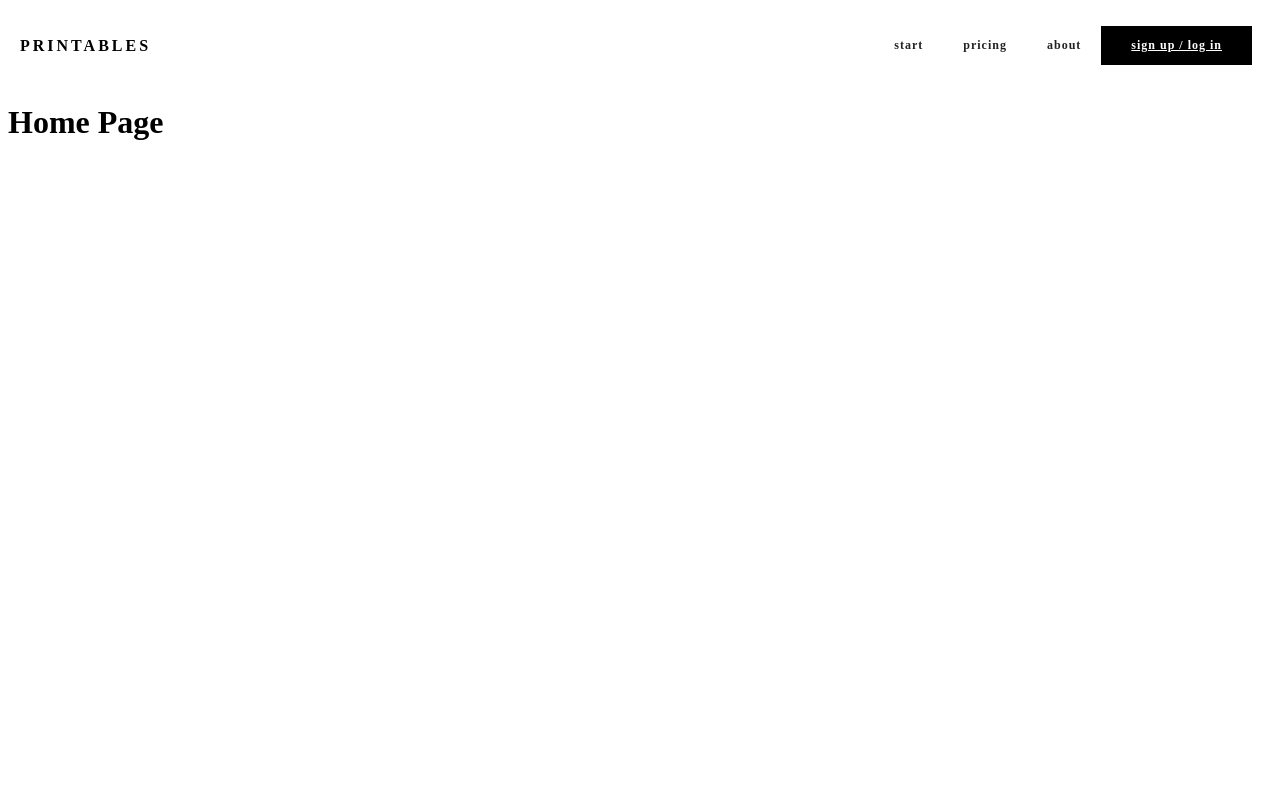
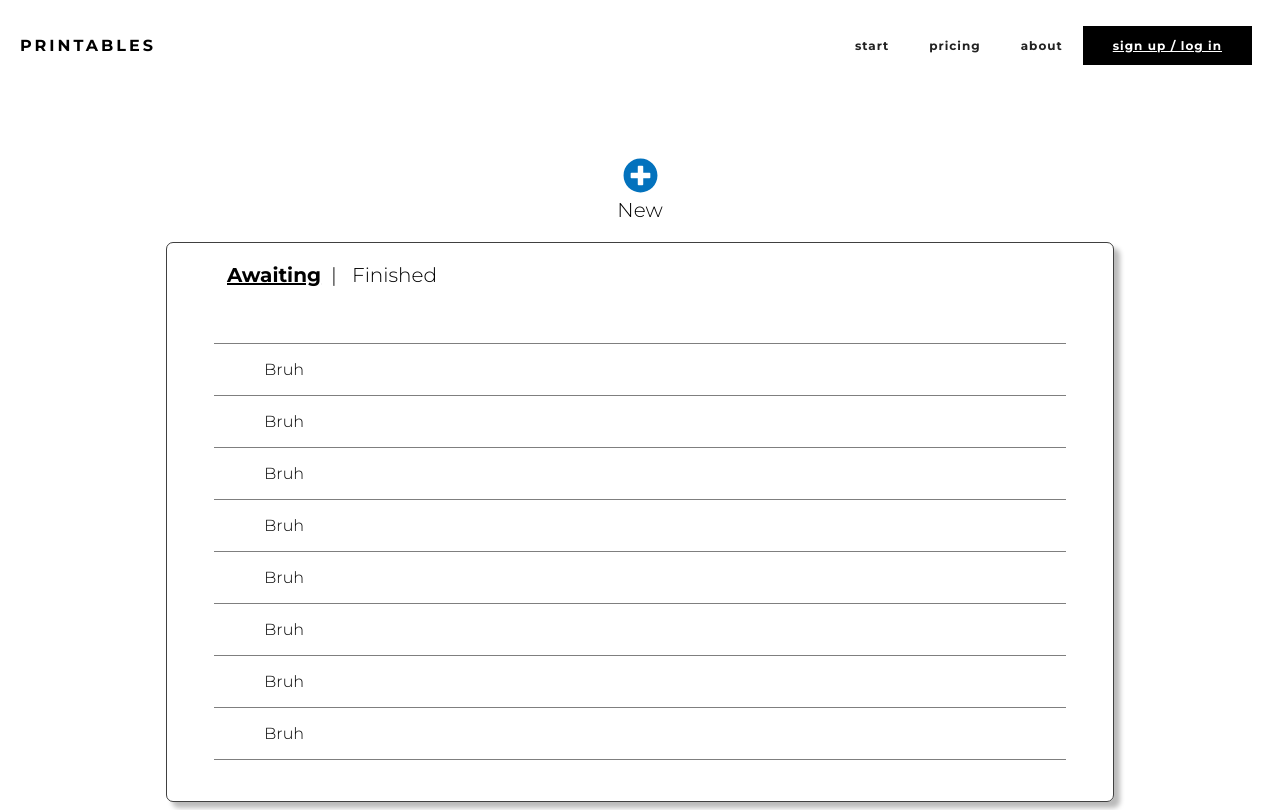
Before and after one commit to casheridan/Printables, a React (Create React App) app: page / in a window 1280 px wide. Built offline with nearby package versions, Linux system fonts and the light colour scheme.

Commit message:
Added New PrintableBox ui to mainpage, added montserrat, lots of styling for printablebox

```diff
--- a/public/index.html
+++ b/public/index.html
@@ -3,6 +3,9 @@
   <head>
     <meta charset="utf-8" />
     <link rel="icon" href="%PUBLIC_URL%/favicon.ico" />
+    <link rel="preconnect" href="https://fonts.googleapis.com">
+    <link rel="preconnect" href="https://fonts.gstatic.com" crossorigin>
+    <link href="https://fonts.googleapis.com/css2?family=Montserrat:wght@300;700&display=swap" rel="stylesheet">
     <meta name="viewport" content="width=device-width, initial-scale=1" />
     <meta name="theme-color" content="#000000" />
     <meta
--- a/src/components/Navbar.css
+++ b/src/components/Navbar.css
@@ -3,7 +3,7 @@
   padding-top: 10px;
   padding-bottom: 10px;
   background-color: #fff;
-  font-family: Montserrat;
+  font-family: 'Montserrat', sans-serif;
 }
 
 .w-nav {
@@ -30,6 +30,7 @@
   align-items: center;
   align-self: auto;
   flex: 1 1 0%;
+  font-weight: 700;
 }
 
 .w-nav-brand {
@@ -67,7 +68,7 @@
   padding-left: 40px;
   color: #747474;
   font-size: 12px;
-  font-weight: 600;
+  font-weight: 700;
   letter-spacing: 1px;
   text-transform: lowercase;
 }
--- /dev/null
+++ b/src/components/PrintableBox.css
@@ -0,0 +1,123 @@
+.newprint-btn {
+    display: flex;
+    justify-content: center;
+    align-items: center;
+    flex-direction: column;
+    margin-top: 75px;
+}
+
+.new-btn {
+    width: 35px;
+    height: 35px;
+    color: #0372BD;
+}
+
+.newprint-btn p {
+    font-family: 'Montserrat', sans-serif;
+    font-size: 20px;
+    margin-top: 5px;
+}
+
+.my-printables {
+    display: flex;
+    justify-content: center;
+    align-items: center;
+    max-width: 100%;
+}
+
+.printbox-switch {
+    display: flex;
+    flex-direction: row;
+    margin-left: 20px;
+    margin-top: 20px;
+    list-style-type: none;
+}
+
+.switch-item {
+    font-family: 'Montserrat', sans-serif;
+    font-size: 20px;
+    font-weight: 300;
+}
+
+.switch-item.active {
+    font-weight: 700;
+    text-decoration: underline;
+}
+
+.printbox-switch li + li:before{
+    content: " | ";
+    padding: 0 10px;
+}
+
+.printing-box {
+    border: 1px solid rgba(0, 0, 0, 75%);
+    border-radius: 7px;
+    box-shadow: 6px 6px 5px rgba(0, 0, 0, 27%);
+    flex-direction: column;
+    width: clamp(350px, 75%, 2000px);
+    height: 70vh;
+}
+
+.print-box {
+    margin-top: 40px;
+    display: flex;
+    justify-content: center;
+    max-height: 80%;
+}
+
+.print-list {
+    width: 90%;
+    max-height: 100%;
+}
+
+.prints {
+    max-height: 95%;
+    padding-left: 0;
+    overflow-y: scroll;
+    overflow-x: hidden;
+}
+
+.prints > li:is(:first-of-type) {
+    border-top: 1px solid rgba(0,0,0,50%);
+    border-bottom: 1px solid rgba(0,0,0,50%);
+}
+
+.prints > li:not(:last-of-type) {
+    border-bottom: 1px solid rgba(0, 0, 0, 50%)
+}
+
+.prints > li:is(:last-of-type) {
+    border-bottom: 1px solid rgba(0,0,0,50%);
+}
+
+.printable {
+    list-style-type: none;
+    font-family: 'Montserrat', sans-serif;
+    font-weight: 300;
+    padding-top: 16px;
+    padding-bottom: 16px;
+    padding-left: 50px;
+}
+
+/* width */
+::-webkit-scrollbar {
+    width: 10px;
+    margin-left: 5px;
+}
+
+/* Track */
+::-webkit-scrollbar-track {
+    background: none;
+    border-radius: 10px;
+}
+
+/* Handle */
+::-webkit-scrollbar-thumb {
+    border-radius: 10px;
+    background: #ccc;
+}
+
+/* Handle on hover */
+::-webkit-scrollbar-thumb:hover {
+    background: #999;
+}
--- /dev/null
+++ b/src/components/PrintableBox.js
@@ -0,0 +1,52 @@
+import React from 'react';
+import './PrintableBox.css';
+import {FaPlusCircle} from 'react-icons/fa'
+
+function PrintableBox () {
+    return (
+        <>
+            <div className='newprint-btn'>
+                <FaPlusCircle className='new-btn' />
+                <p>New</p>
+            </div>
+            <div className='my-printables'>
+                <div className='printing-box'>
+                    <ul className='printbox-switch'>
+                        <li className='switch-item active'>Awaiting</li>
+                        <li className='switch-item'>Finished</li>
+                    </ul>
+                    <div className='print-box'>
+                        <div className='print-list'>
+                            <ul className='prints'>
+                                <li className='printable'>Bruh</li>
+                                <li className='printable'>Bruh</li>
+                                <li className='printable'>Bruh</li>
+                                <li className='printable'>Bruh</li>
+                                <li className='printable'>Bruh</li>
+                                <li className='printable'>Bruh</li>
+                                <li className='printable'>Bruh</li>
+                                <li className='printable'>Bruh</li>
+                                <li className='printable'>Bruh</li>
+                                <li className='printable'>Bruh</li>
+                                <li className='printable'>Bruh</li>
+                                <li className='printable'>Bruh</li>
+                                <li className='printable'>Bruh</li>
+                                <li className='printable'>Bruh</li>
+                                <li className='printable'>Bruh</li>
+                                <li className='printable'>Bruh</li>
+                                <li className='printable'>Bruh</li>
+                                <li className='printable'>Bruh</li>
+                                <li className='printable'>Bruh</li>
+                                <li className='printable'>Bruh</li>
+                                <li className='printable'>Bruh</li>
+                                <li className='printable'>Bruh</li>
+                            </ul>
+                        </div>
+                    </div>
+                </div>
+            </div>
+        </>
+    );
+}
+
+export default PrintableBox;
--- a/src/components/pages/HomePage/Home.js
+++ b/src/components/pages/HomePage/Home.js
@@ -1,9 +1,10 @@
 import React from "react";
+import PrintableBox from "../../PrintableBox";
 
 function Home() {
   return (
     <>
-      <h1>Home Page</h1>
+      <PrintableBox />
     </>
   );
 }
```
Also changed, not shown: src/components/pages/HomePage/Data.js (added).
